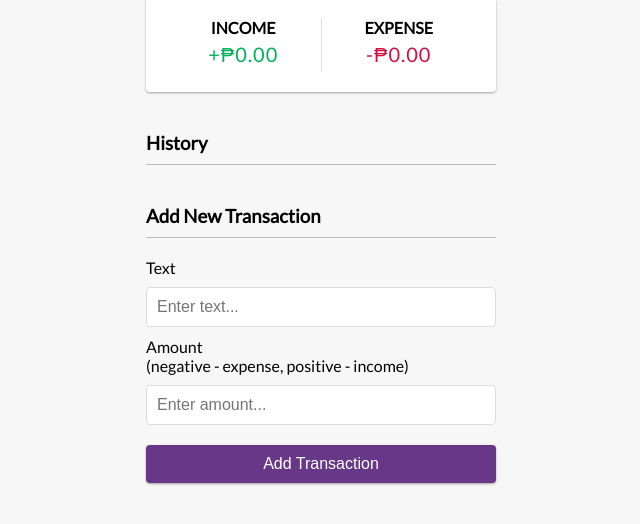
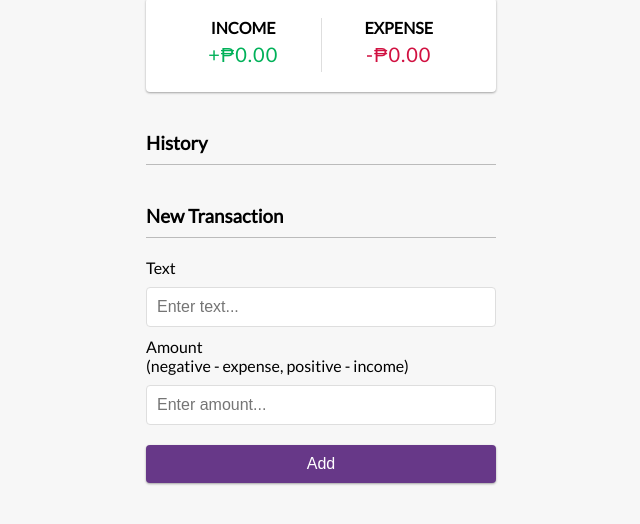
Before and after one commit to philrey12/expense-tracker, a plain HTML site: page index.html in a window 1280 px wide. Shown: the part 228-752 px from the top of the page, without its empty margins (319-959 px from the left). Drawn offline with Linux system fonts and the light colour scheme.

Commit message:
Edit index.html

```diff
--- a/index.html
+++ b/index.html
@@ -37,7 +37,7 @@
             </li> -->
         </ul>
 
-        <h3>Add New Transaction</h3>
+        <h3>New Transaction</h3>
         <form id="form">
             <div class="form-control">
                 <label for="text">Text</label>
@@ -51,7 +51,7 @@
                 <input type="number" id="amount" placeholder="Enter amount...">
             </div>
 
-            <button class="btn">Add Transaction</button>
+            <button class="btn">Add</button>
         </form>
     </div>
 
```
